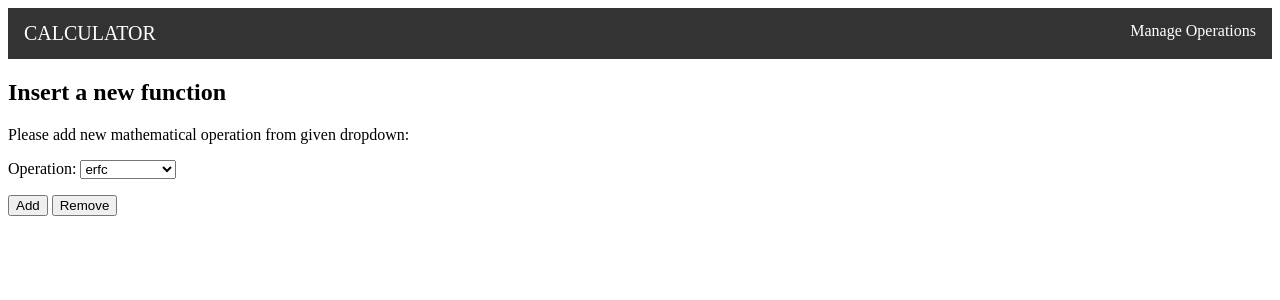
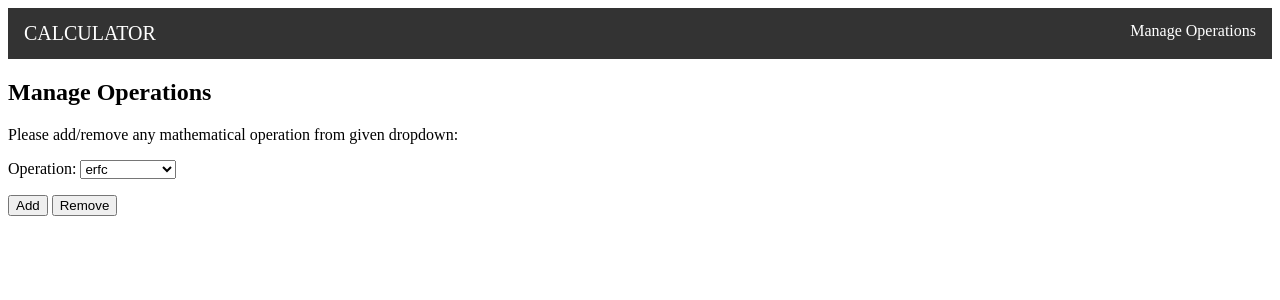
Before and after one commit to Reena-drones/magic_calculator, a Django app: page /manage in a window 1280 px wide. Shown: the top 300 px of the page. Run offline with Django 3.2, Linux system fonts and the light colour scheme.

Commit message:
Update UI

```diff
--- a/calculator/templates/add.html
+++ b/calculator/templates/add.html
@@ -1,7 +1,7 @@
 {% extends 'base.html' %}
 {%  block content %}
-    <h2>Insert a new function</h2>
-    <p>Please add new mathematical operation from given dropdown:</p>
+    <h2>Manage Operations</h2>
+    <p>Please add/remove any mathematical operation from given dropdown:</p>
     <form onsubmit="return false">
         {{ methods.as_p }}
         <input type="submit" value="Add" id="name" onclick="addMethod()">
--- a/calculator/templates/base.html
+++ b/calculator/templates/base.html
@@ -2,7 +2,7 @@
 <html lang="en">
 <head>
     <meta charset="UTF-8">
-    <title>Title</title>
+    <title>Calculator</title>
     <script>
     function addMethod() {
         var name = document.getElementById("id_operation").value;
--- a/calculator/templates/calculator.html
+++ b/calculator/templates/calculator.html
@@ -3,13 +3,13 @@
 {%  block content %}
     <h2>Insert parameters</h2>
     <p>Please choose operation:</p>
-    <p><b>Note</b>: Please insert one element list for single argument methods like float(). Only list of arguments is accepted.</p>
-    <p>e.g. [1] or [1,2]</p>
     <form method="post" action="/operate">
         {% if form.errors %}
 
         {% endif %}
         {{ form.as_p }}
+        <p><b>Note</b>: Please insert one element list for single argument methods like float(). Only list of arguments is accepted.</p>
+        <p>e.g. [1] or [1,2]</p>
         {% csrf_token %}
         <input type="submit" value="Proceed">
     </form>
```
Also changed, not shown: README.md.
